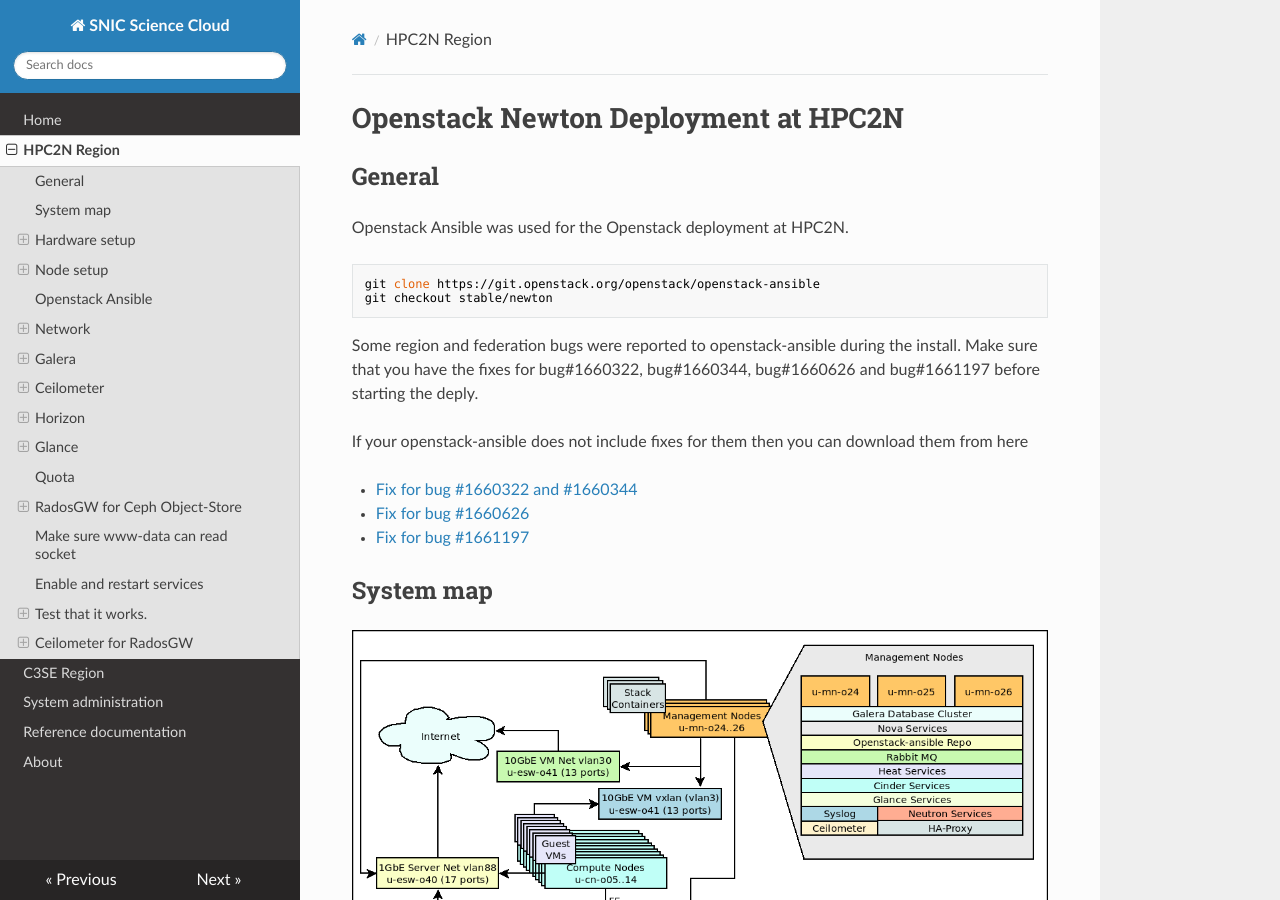
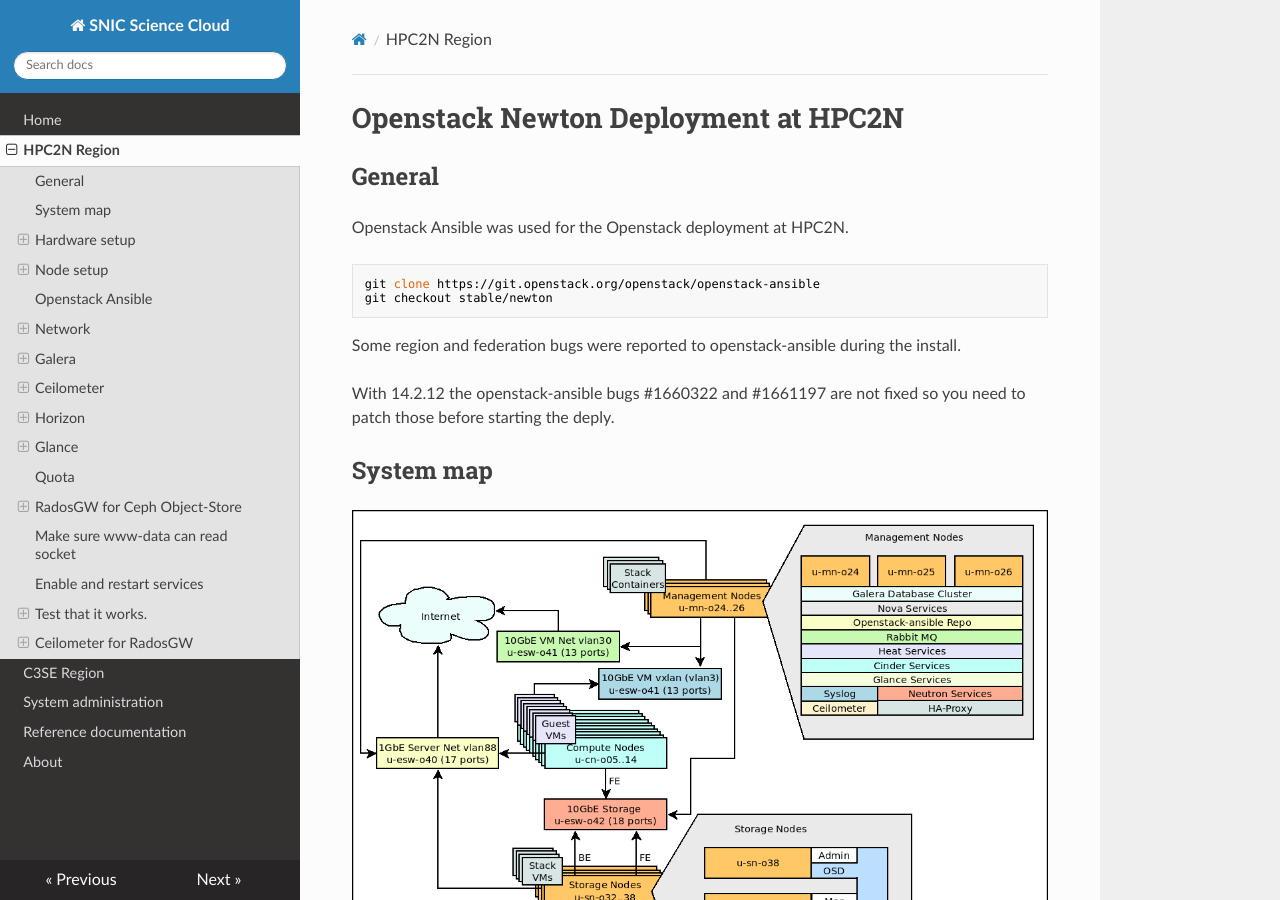
Before and after one commit to SNICScienceCloud/operators-documentation, an MkDocs documentation site: the page built from docs/config_hpc2n.md, in a window 1280 px wide and 900 px high. Built offline with MkDocs 1.6.1, drawn with Linux system fonts in a browser that asks for light colours; nearby versions of some CDN libraries; old or Windows-style settings are respelled for this version of MkDocs.

Commit message:
Modified disk sizes in images and made some notes for 14.2.12

```diff
--- a/docs/config_hpc2n.md
+++ b/docs/config_hpc2n.md
@@ -8,13 +8,8 @@ Openstack Ansible was used for the Openstack deployment at HPC2N.
     git checkout stable/newton
 
 Some region and federation bugs were reported to openstack-ansible during the install.
-Make sure that you have the fixes for bug#1660322, bug#1660344, bug#1660626 and bug#1661197 before starting the deply.
 
-If your openstack-ansible does not include fixes for them then you can download them from here
-
-- [Fix for bug #1660322 and #1660344](bugfix/bug1660322_and_bug1660344_fix.tgz)
-- [Fix for bug #1660626](bugfix/bug1660626_fix.tgz)
-- [Fix for bug #1661197](bugfix/bug1661197_fix.tgz)
+With 14.2.12 the openstack-ansible bugs #1660322 and #1661197 are not fixed so you need to patch those before starting the deply.
 
 ## System map
 
```
Also changed, not shown: other parts of docs/config_hpc2n.md (+3 -3 lines).
